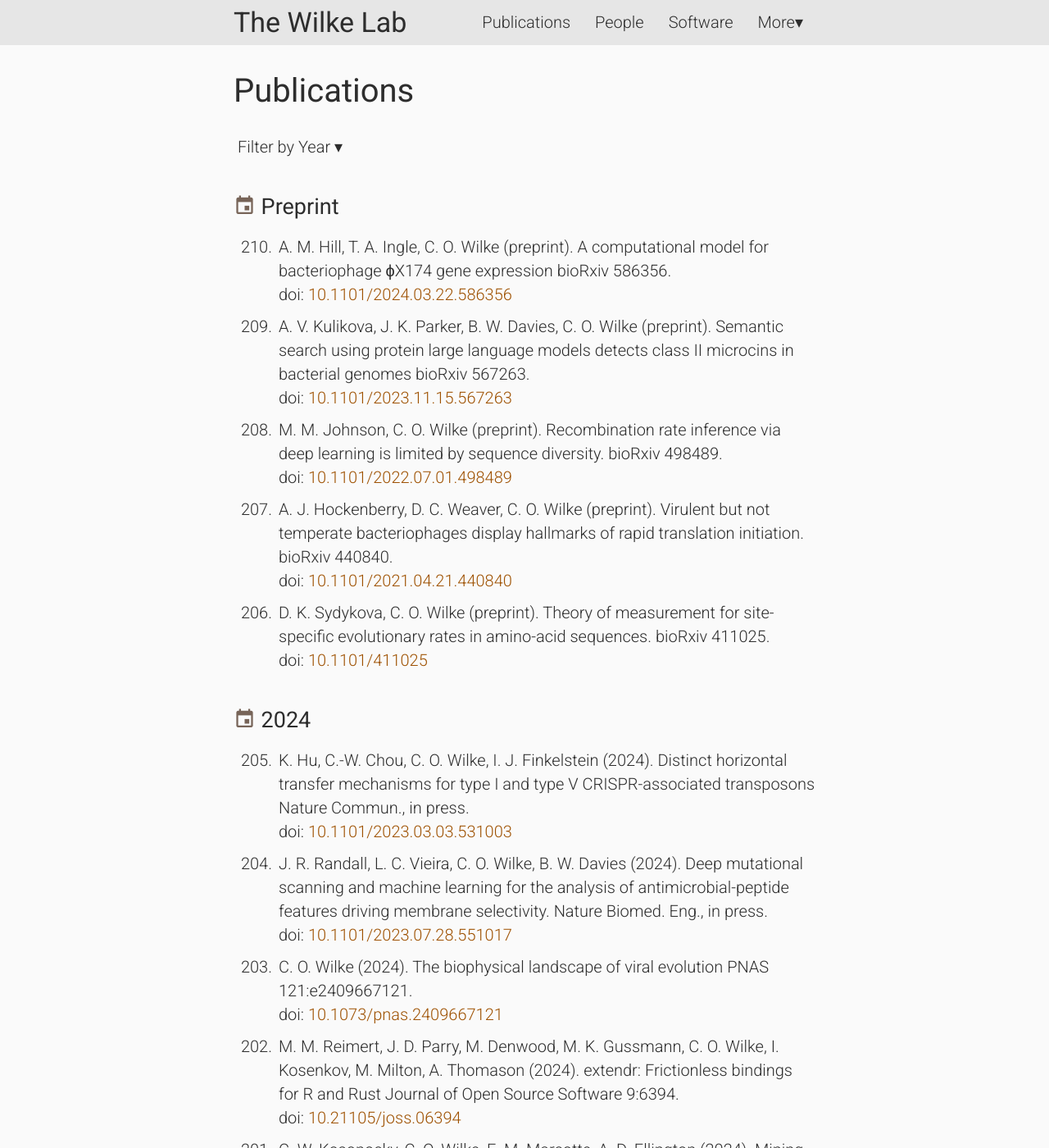
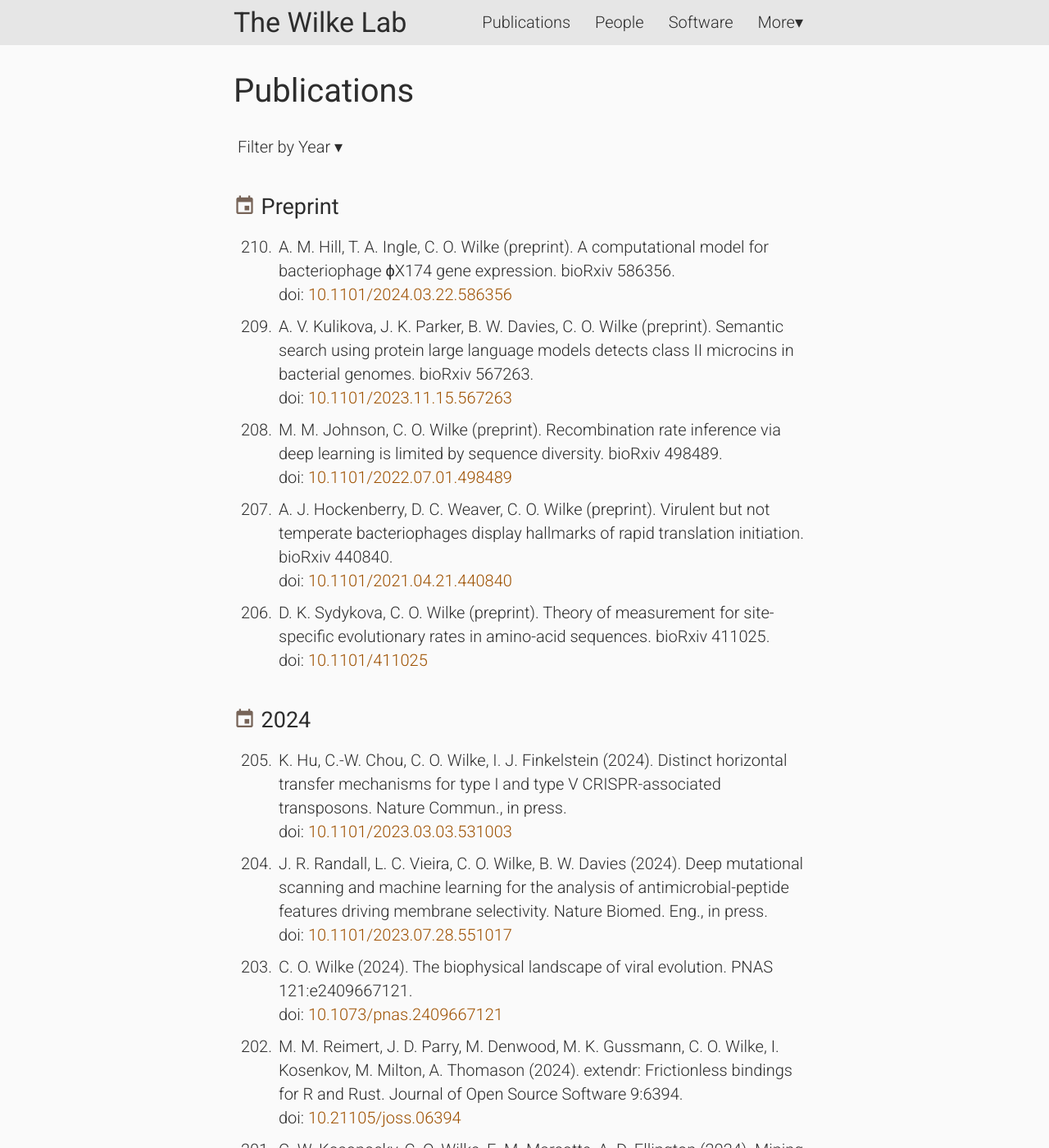
Before and after one commit to wilkelab/wilkelab.github.io, a Jekyll site: the page built from publications.html, in a window 1280 px wide and 1400 px high. Shown: the whole window at 82% size. Built offline with Jekyll 4.4.1, drawn with Linux system fonts in a browser that asks for light colours; nearby versions of some CDN libraries.

Commit message:
more typos

```diff
--- a/_data/publications.yml
+++ b/_data/publications.yml
@@ -1,12 +1,12 @@
 - author: A. M. Hill, T. A. Ingle, C. O. Wilke
   year: preprint
-  title: A computational model for bacteriophage ϕX174 gene expression
+  title: A computational model for bacteriophage ϕX174 gene expression.
   ref: "bioRxiv 586356"
   doi: 10.1101/2024.03.22.586356
 
 - author: A. V. Kulikova, J. K. Parker, B. W. Davies, C. O. Wilke
   year: preprint
-  title: Semantic search using protein large language models detects class II microcins in bacterial genomes
+  title: Semantic search using protein large language models detects class II microcins in bacterial genomes.
   ref: "bioRxiv 567263"
   doi: 10.1101/2023.11.15.567263
 
@@ -30,7 +30,7 @@
 
 - author: K. Hu, C.-W. Chou, C. O. Wilke, I. J. Finkelstein
   year: 2024
-  title: Distinct horizontal transfer mechanisms for type I and type V CRISPR-associated transposons
+  title: Distinct horizontal transfer mechanisms for type I and type V CRISPR-associated transposons.
   ref: "Nature Commun., in press"
   doi: 10.1101/2023.03.03.531003
   comment: doi not final
@@ -44,13 +44,13 @@
 
 - author: C. O. Wilke
   year: 2024
-  title: The biophysical landscape of viral evolution
+  title: The biophysical landscape of viral evolution.
   ref: "PNAS 121:e2409667121"
   doi: 10.1073/pnas.2409667121
 
 - author: M. M. Reimert, J. D. Parry, M. Denwood, M. K. Gussmann, C. O. Wilke, I. Kosenkov, M. Milton, A. Thomason
   year: 2024
-  title: "extendr: Frictionless bindings for R and Rust"
+  title: "extendr: Frictionless bindings for R and Rust."
   ref: "Journal of Open Source Software 9:6394"
   doi: 10.21105/joss.06394
 
```
